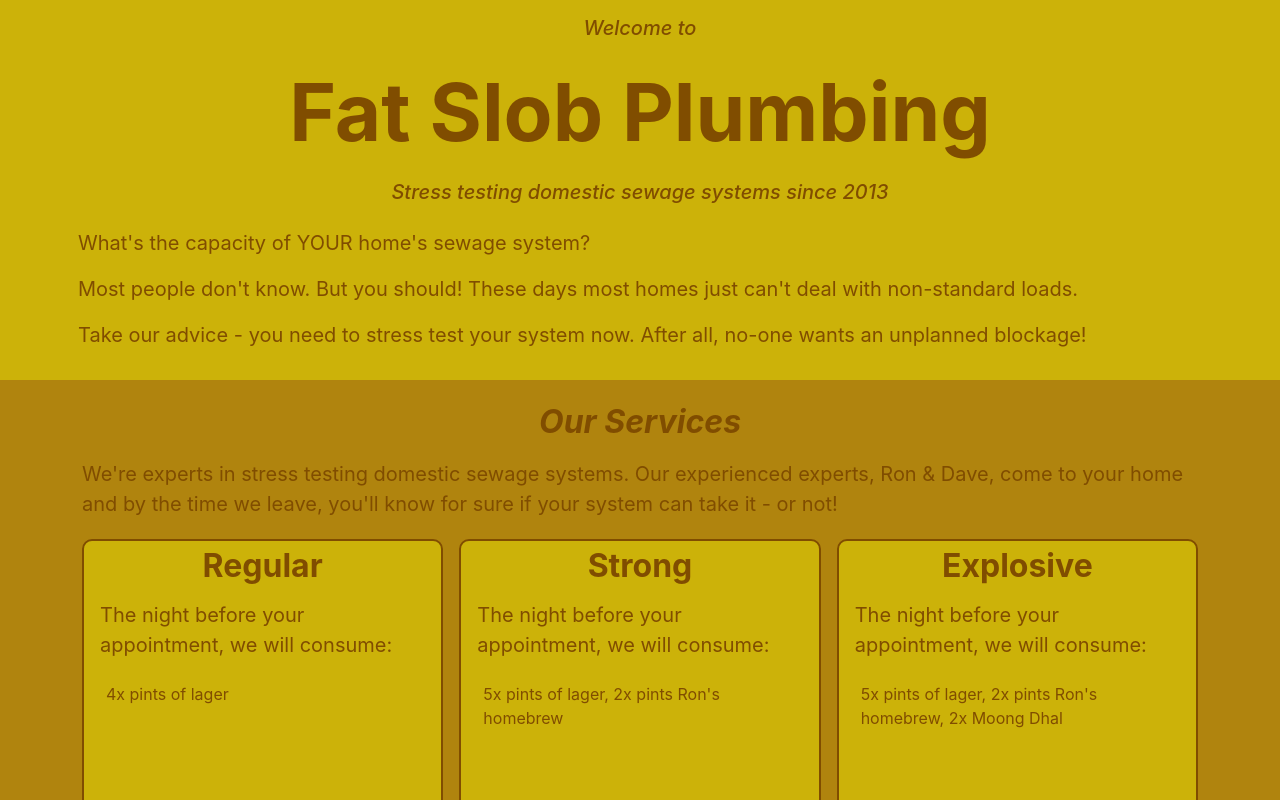
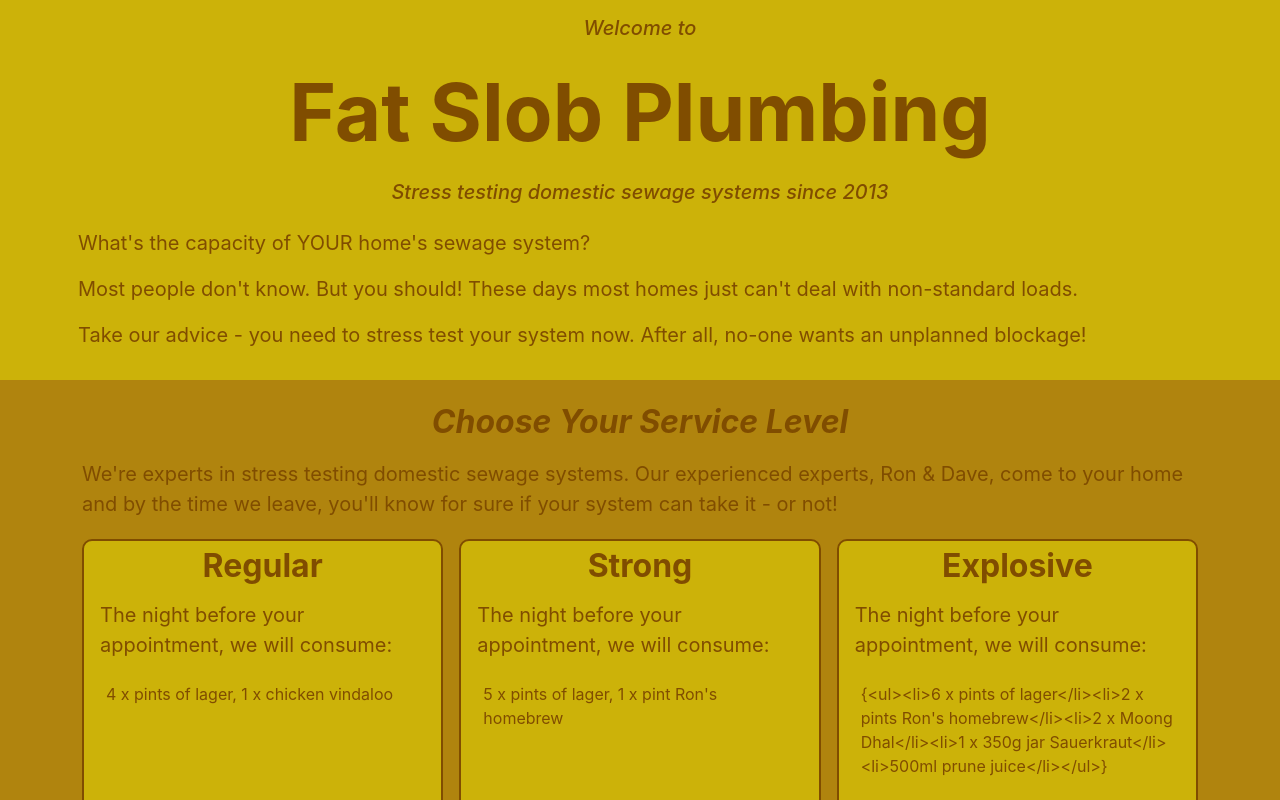
Before and after one commit to headexpanded/fat_slob_plumbing, a Next.js app: page / in a window 1280 px wide. Shown: the top 800 px of the page. Built offline with nearby package versions, Linux system fonts and the light colour scheme.

Commit message:
services prices

```diff
--- a/components/sections/ServicesSection.tsx
+++ b/components/sections/ServicesSection.tsx
@@ -12,19 +12,19 @@ export const ServicesSection = () => {
     {
       key: "1",
       title: "Regular",
-      content: "4x pints of lager",
+      content: "4 x pints of lager, 1 x chicken vindaloo",
       price: "149.95"
     },
     {
       key: "2",
       title: "Strong",
-      content: "5x pints of lager, 2x pints Ron's homebrew",
+      content: "5 x pints of lager, 1 x pint Ron's homebrew",
       price: "199.95"
     },
     {
       key: "3",
       title: "Explosive",
-      content: "5x pints of lager, 2x pints Ron's homebrew, 2x Moong Dhal",
+      content: `{<ul><li>6 x pints of lager</li><li>2 x pints Ron's homebrew</li><li>2 x Moong Dhal</li><li>1 x 350g jar Sauerkraut</li><li>500ml prune juice</li></ul>}`,
       price: "299.95"
     }
   ]
@@ -32,7 +32,7 @@ export const ServicesSection = () => {
 <>
 {/*  extract key from serviceCards, spread the rest into card component */}
 <section className="servicesSection">
-  <div className="servicesTitle"><Typography.SectionTitle content="Our Services"/></div>
+  <div className="servicesTitle"><Typography.SectionTitle content="Choose Your Service Level"/></div>
   <div className="servicesIntro">
     <div className="container">
       <div className="row">
```
